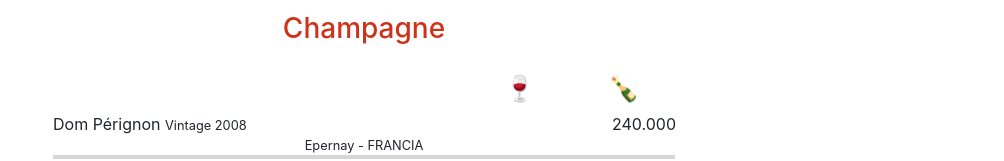
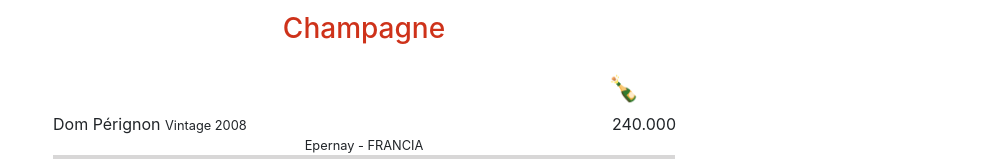
Before and after one commit to durbonca/Menu-QR-Google-sheet, a React (Create React App) app: page /Wine in a window 1280 px wide. Shown: the part 431-592 px from the top of the page, without its empty margins (276-1280 px from the left). Built offline with nearby package versions, Linux system fonts and the light colour scheme.

Commit message:
sacar copa grande

```diff
--- a/src/components/Wine.js
+++ b/src/components/Wine.js
@@ -17,7 +17,7 @@
                                     <p className="col-12 text-center"><i className="small">{dataProducts.description}</i></p>
                                 </div>
                                     <div class="row d-flex justify-content-end">
-                                        <span style={{fontSize:"25px"}} className="col-2 p-0 emoji" role="img" aria-label={""}>🍷</span>
+                                        {/* <span style={{fontSize:"25px"}} className="col-2 p-0 emoji" role="img" aria-label={""}>🍷</span> */}
                                         <span style={{fontSize:"25px"}} className="col-2 p-0 emoji" role="img" aria-label={""}>🍾</span>
                                     </div>
                                 <Product product={dataProducts.products}/>
```
